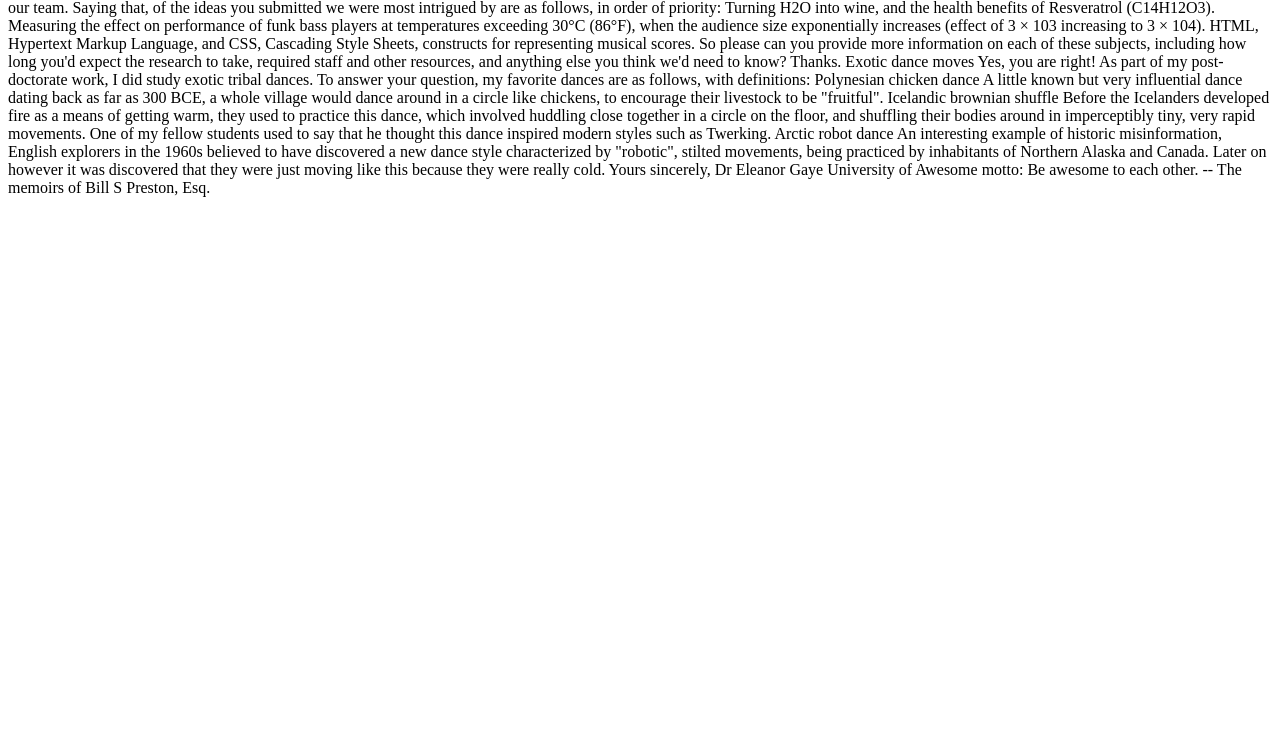
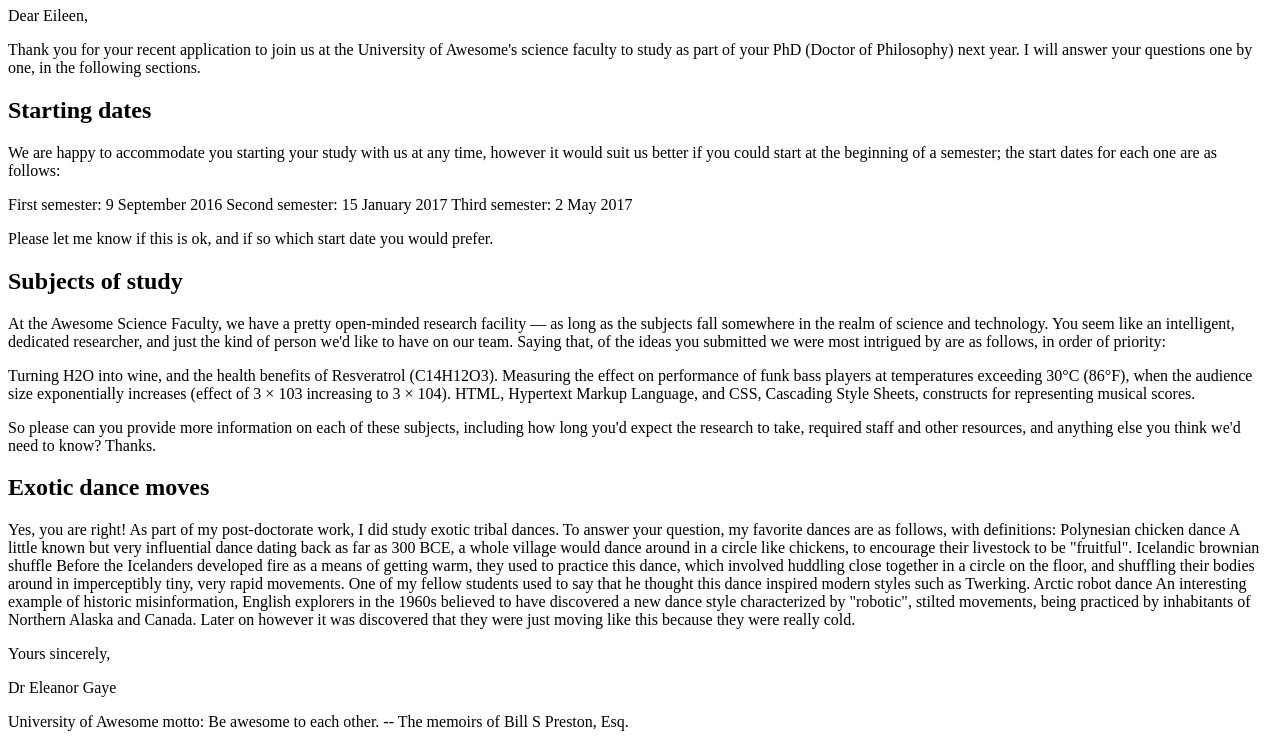
Before and after one commit to farwhorl/inft1206w26sec8, a plain HTML site: page assignment1/part1/letter.html in a window 1280 px wide. Shown: the part 117-864 px from the top of the page. Before the commit the page ends 800 px from the top, so only its background shows below. Drawn offline with Linux system fonts and the light colour scheme.

Commit message:
add headings and paragraph
one h1 tag and 3 h2 tags and a set of paragraphs.

```diff
--- a/assignment1/part1/letter.html
+++ b/assignment1/part1/letter.html
@@ -27,37 +27,48 @@
 Dover, CT9 XXX
 UK
 
-Re: Eileen Dover university application
+<h1>Re: Eileen Dover university application</h1>
 
-Dear Eileen,
+<p>Dear Eileen,</p>
 
+<p>
     Thank you for your recent application to join us at the University of
     Awesome's science faculty to study as part of your
     PhD (Doctor of Philosophy) next year. I will answer your
     questions one by one, in the following sections.
+</p>
 
-Starting dates
+<h2>Starting dates</h2>
 
+<p>
     We are happy to accommodate you starting your study with us at any time,
     however it would suit us better if you could start at the beginning of a
     semester; the start dates for each one are as follows:
+</p>
 
+<p>
     First semester: 9 September 2016
     Second semester: 15 January 2017
     Third semester: 2 May 2017
+</p>
 
+<p>
     Please let me know if this is ok, and if so which start date you would
     prefer.
+</p>
 
-Subjects of study
+<h2>Subjects of study</h2>
 
+<p>
     At the Awesome Science Faculty, we have a pretty open-minded research
     facility — as long as the subjects fall somewhere in the realm of science
     and technology. You seem like an intelligent, dedicated researcher, and
     just the kind of person we'd like to have on our team. Saying that, of the
     ideas you submitted we were most intrigued by are as follows, in order of
     priority:
+</p>
 
+<p>
     Turning H2O into wine, and the health benefits of Resveratrol
     (C14H12O3).
     Measuring the effect on performance of funk bass players at temperatures
@@ -65,13 +76,17 @@
     (effect of 3 × 103 increasing to 3 × 104).
     HTML, Hypertext Markup Language, and CSS,
     Cascading Style Sheets, constructs for representing musical scores.
+</p>
 
+<p>
     So please can you provide more information on each of these subjects,
     including how long you'd expect the research to take, required staff and
     other resources, and anything else you think we'd need to know? Thanks.
+</p>
 
-Exotic dance moves
+<h2>Exotic dance moves</h2>
 
+<p>
     Yes, you are right! As part of my post-doctorate work, I
     did study exotic tribal dances. To answer your question, my
     favorite dances are as follows, with definitions:
@@ -93,12 +108,15 @@
         "robotic", stilted movements, being practiced by inhabitants of Northern
         Alaska and Canada. Later on however it was discovered that they were
         just moving like this because they were really cold.
+</p>
 
-Yours sincerely,
+<p>Yours sincerely,</p>
 
-Dr Eleanor Gaye
+<p>Dr Eleanor Gaye</p>
 
+<p>
     University of Awesome motto: Be awesome to each other. --
     The memoirs of Bill S Preston, Esq.
+</p>
 </body>
 </html>
```
Lines whose indentation alone changed are shown as unchanged.
